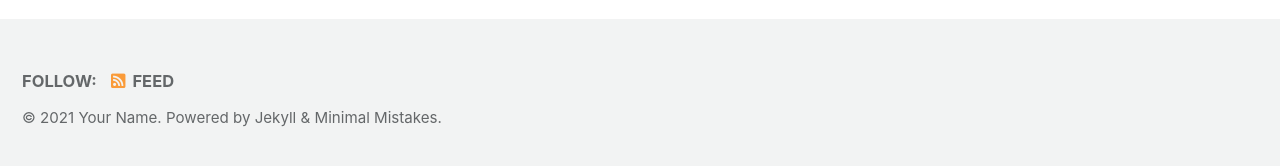
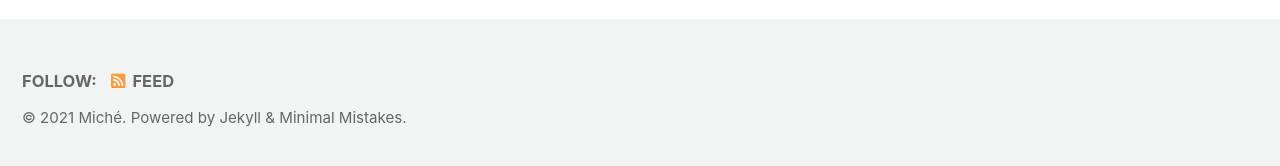
Before and after one commit to micheleste/micheleste.github.io, a Jekyll site: the page built from index.html, in a window 1280 px wide. Shown: the part 726-892 px from the top of the page. Built offline with Jekyll 4.4.1, drawn with Linux system fonts in a browser that asks for light colours; cached includes are drawn as plain includes; the list of posts is cut into pages by our own code; part of the change alters nothing that is shown.

Commit message:
changed my name and description

```diff
--- a/_config.yml
+++ b/_config.yml
@@ -19,8 +19,8 @@ locale                   : "en-US"
 title                    : "Site Title"
 title_separator          : "-"
 subtitle                 : # site tagline that appears below site title in masthead
-name                     : "Your Name"
-description              : "An amazing website."
+name                     : "Miché"
+description              : "My website showing my technical & creative abilities as a Specialized Generalist. I use Data Science in areas of Web3, Finance, Engineering, Research, Marketing and more!."
 url                      : # the base hostname & protocol for your site e.g. "https://mmistakes.github.io"
 baseurl                  : # the subpath of your site, e.g. "/blog"
 repository               : # GitHub username/repo-name e.g. "mmistakes/minimal-mistakes"
```
